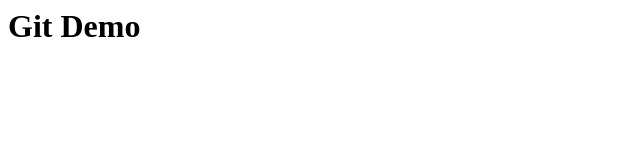
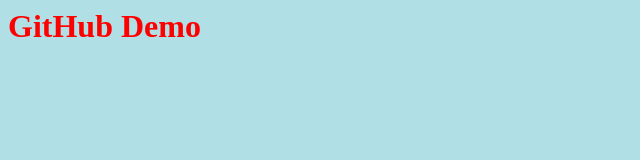
Before and after one commit to tatireddyravi/Machine_Learning_projects, a plain HTML site: page index.html in a window 1280 px wide. Shown: the whole page, without its empty margins (0-640 px from the left). Drawn offline with Linux system fonts and the light colour scheme.

Commit message:
style added to github demo file

```diff
--- a/index.html
+++ b/index.html
@@ -1,5 +1,8 @@
 <html>
-    <h1>
-        Git Demo
-    </h1>
+    <body style="background-color:powderblue;"">
+        <h1 style="color:red;">
+            GitHub Demo
+        </h1>
+    </body>
+
 </html>
```
